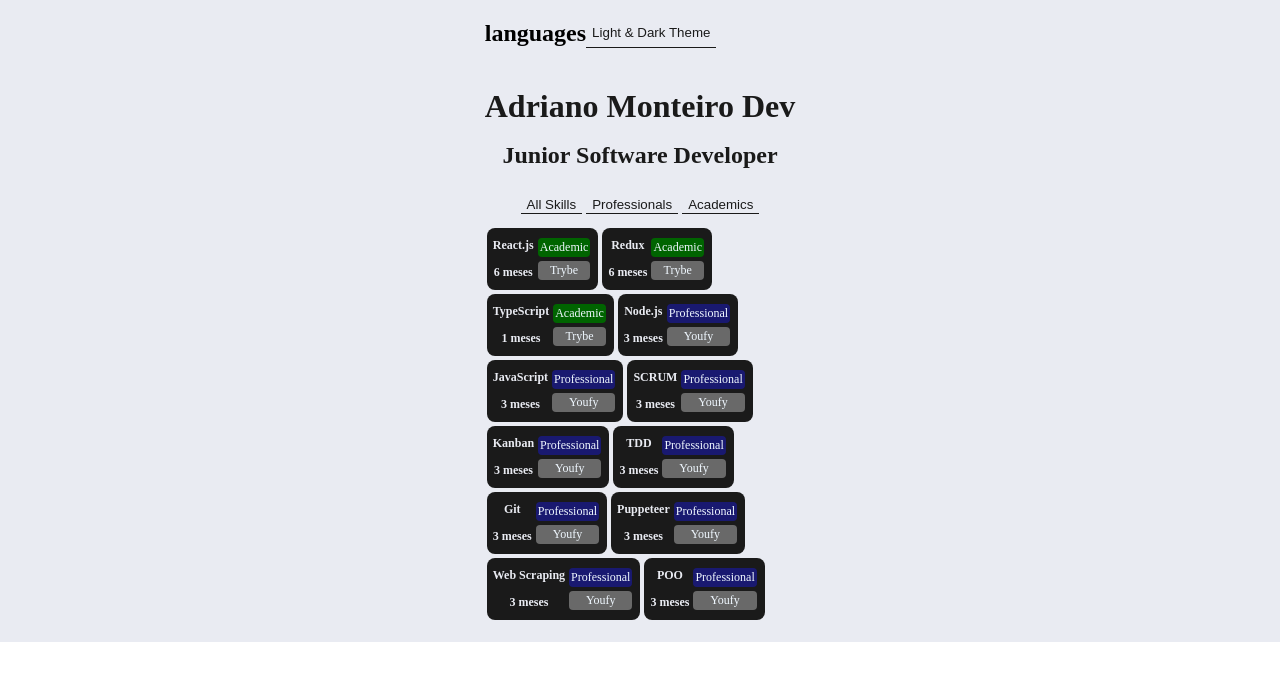
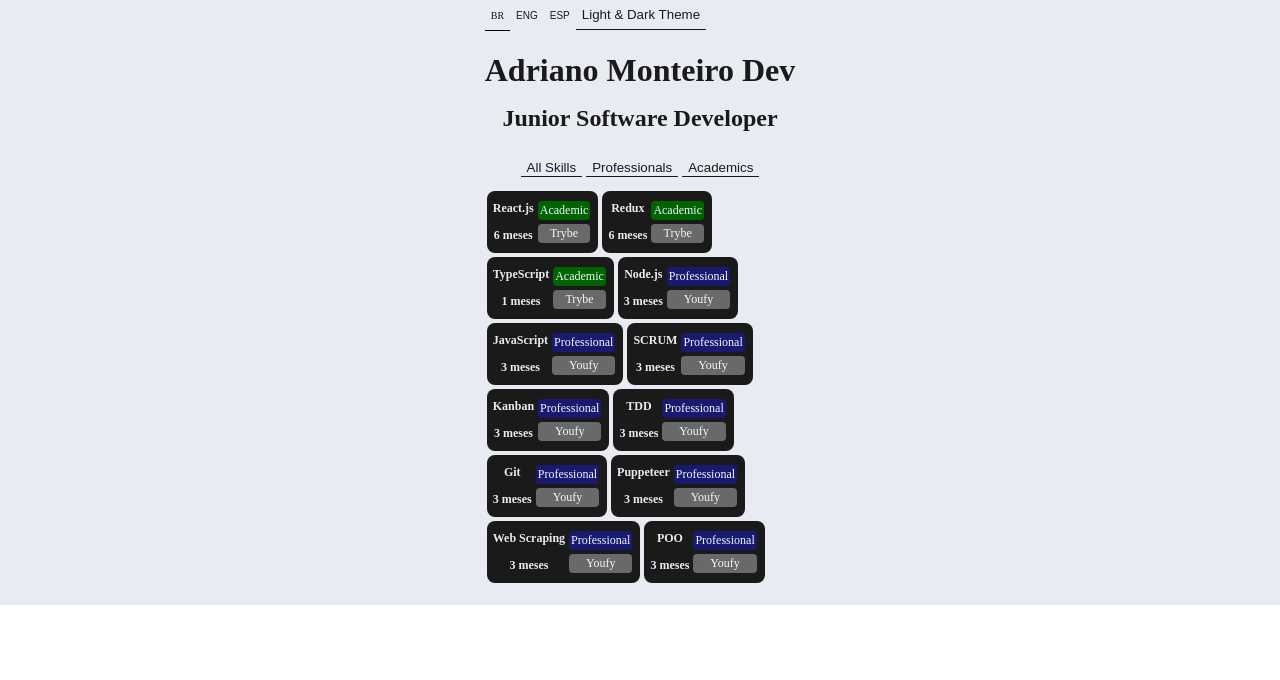
Before and after one commit to adrianomonteiroweb/adrianomonteirodev, a React (Create React App) app in the folder packages/client/: page / in a window 1280 px wide. Shown: the top 680 px of the page. Built offline with nearby package versions, Linux system fonts and the light colour scheme.

Commit message:
feat: languages menu

```diff
--- /dev/null
+++ b/packages/client/src/components/languages/LanguagesComponent.tsx
@@ -0,0 +1,11 @@
+import './languagesComponent.css';
+
+export default function LanguagesComponent() {
+  return (
+    <div className='languages-div'>
+      <button className='language-button selected'>BR</button>
+      <button className='language-button'>ENG</button>
+      <button className='language-button'>ESP</button>
+    </div>
+  );
+}
--- /dev/null
+++ b/packages/client/src/components/languages/languagesComponent.css
@@ -0,0 +1,9 @@
+.languages-div .language-button {
+  font-size: 10px;
+  border: 0;
+}
+
+.language-button.selected {
+  font-family: bold;
+  border-bottom: 1px solid black;
+}
--- a/packages/client/src/components/menu/MenuComponent.tsx
+++ b/packages/client/src/components/menu/MenuComponent.tsx
@@ -1,3 +1,4 @@
+import LanguagesComponent from '../languages/LanguagesComponent';
 import './menuComponent.css';
 
 interface IProps {
@@ -7,7 +8,7 @@ interface IProps {
 export default function MenuComponent({ changeTheme }: IProps) {
   return (
     <div className='menu'>
-      <h2>languages</h2>
+      <LanguagesComponent />
       <button type='button' onClick={() => changeTheme()}>
         Light & Dark Theme
       </button>
```
